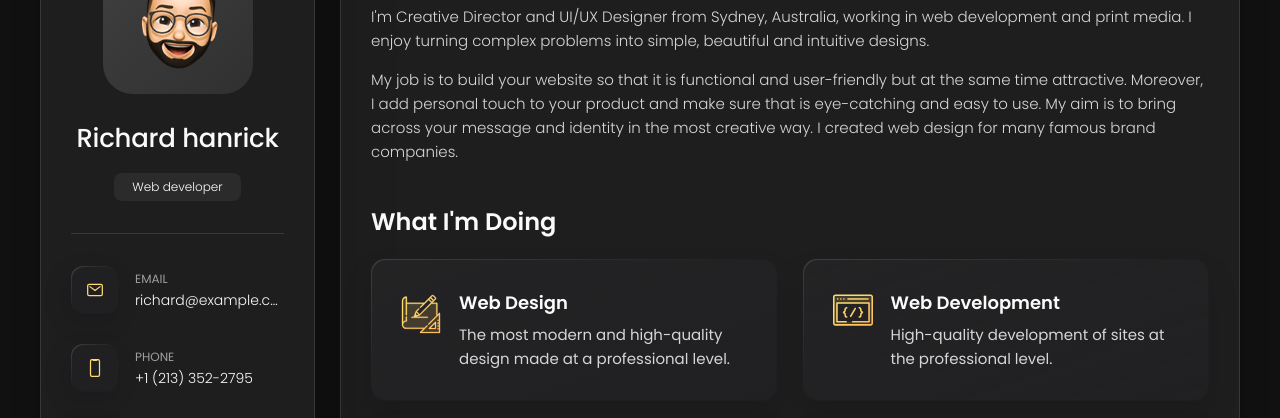
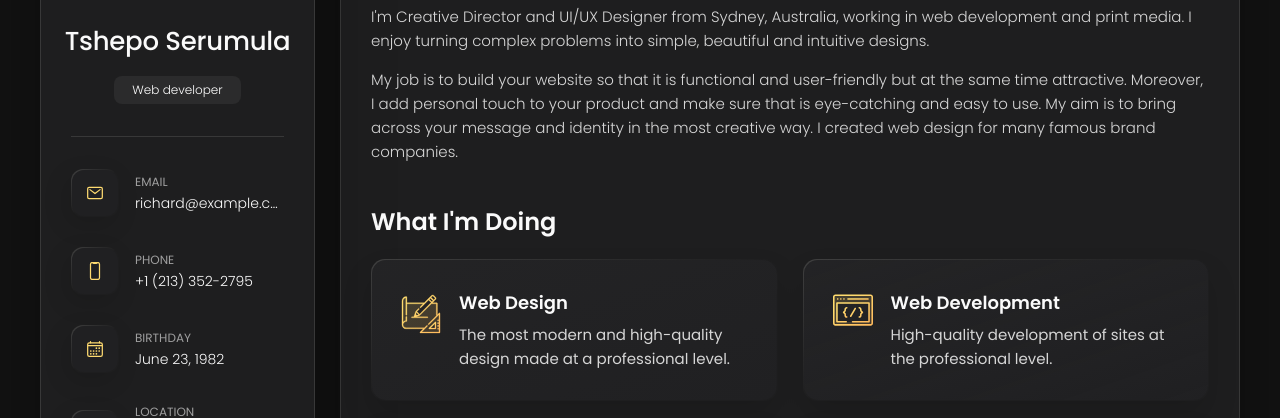
Before and after one commit to Tshepo-Elifa-Serumula/Personal-Portfolio, a plain HTML site: page index.html in a window 1280 px wide. Shown: the part 174-592 px from the top of the page. Drawn offline with nearby package versions, Linux system fonts and the light colour scheme.

Commit message:
Updated the index file with my personal information

```diff
--- a/index.html
+++ b/index.html
@@ -42,11 +42,11 @@
       <div class="sidebar-info">
 
         <figure class="avatar-box">
-          <img src="./assets/images/my-avatar.png" alt="Richard hanrick" width="80">
+          <img src="./assets/images/Tshepo" alt="Tshepo Serumula" width="80">
         </figure>
 
         <div class="info-content">
-          <h1 class="name" title="Richard hanrick">Richard hanrick</h1>
+          <h1 class="name" title="Tshepo Serumula">Tshepo Serumula</h1>
 
           <p class="title">Web developer</p>
         </div>
```
